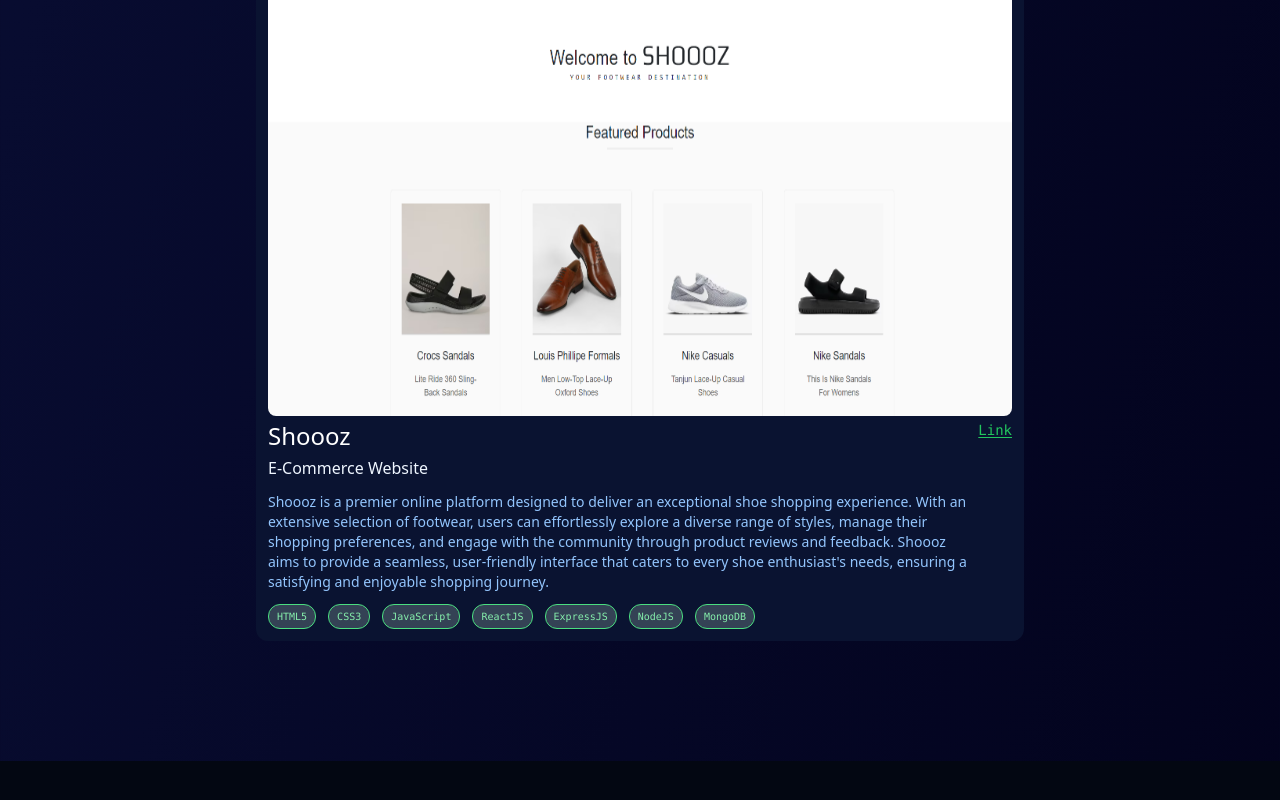
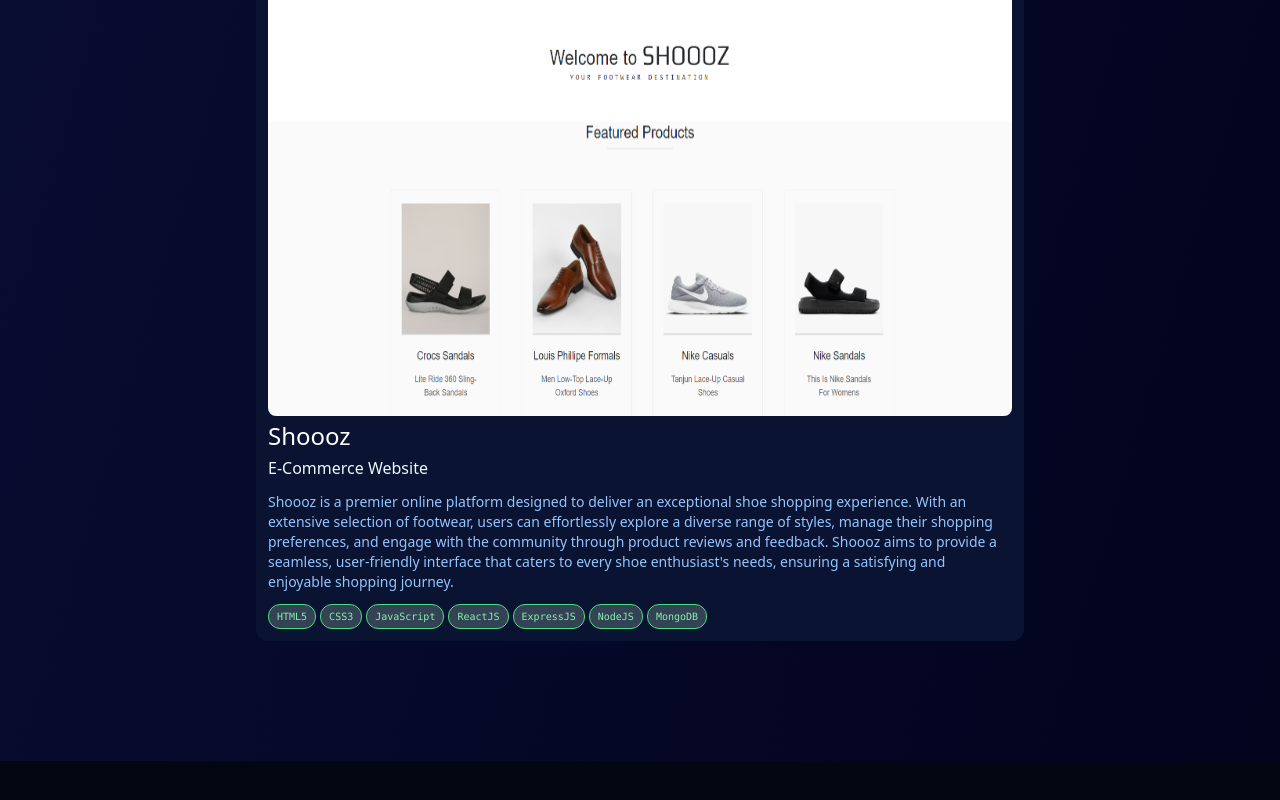
Before and after one commit to sreejithdev2002/Personal-Portfolio-Website, a React (Create React App) app: page / in a window 1280 px wide. Shown: the part 2880-3680 px from the top of the page. Built offline with nearby package versions, Linux system fonts and the light colour scheme.

Commit message:
Made some changes in projects section

```diff
--- a/public/index.html
+++ b/public/index.html
@@ -24,7 +24,7 @@
       work correctly both with client-side routing and a non-root public URL.
       Learn how to configure a non-root public URL by running `npm run build`.
     -->
-    <title>React App</title>
+    <title>SreejithDev2002</title>
   </head>
   <body>
     <noscript>You need to enable JavaScript to run this app.</noscript>
--- a/src/Components/Projects.jsx
+++ b/src/Components/Projects.jsx
@@ -14,11 +14,13 @@
         <ul>
           <li className="flex flex-col justify-between hover:bg-blue-950 mx-[10vw] lg:mx-[20vw] rounded-xl py-2 px-3 bg-[#0a1331] my-10 transition duration-500 hover:scale-105">
             <div>
+              <a href="https://shoooz.vercel.app" target="_blank">
               <img
                 src={Shoooz}
                 alt=""
-                className="h-[30vh] w-[75vw] rounded-lg lg:h-[60vh] lg:w-[60vw] opacity-100"
+                className="h-[20vh] w-[75vw] rounded-lg lg:h-[60vh] lg:w-[60vw] opacity-100"
               />
+              </a>
             </div>
             <div className="flex flex-row justify-between">
               <div>
@@ -38,40 +40,29 @@
                   interface that caters to every shoe enthusiast's needs,
                   ensuring a satisfying and enjoyable shopping journey.
                 </p>
-                <ul className="flex text-[10px] my-1 text-start font-mono font-thin">
-                  <li className="mr-3 bg-green-100 bg-opacity-20 border-[1px] hover:bg-green-400 hover:bg-opacity-50 hover:text-green-100 border-green-400 py-1 px-2 rounded-xl text-green-300 font-mono text-[6px] lg:text-[10px] text-start">
+                <ul className="flex text-[10px] my-1 font-mono font-thin">
+                  <li className="mr-1 bg-green-100 bg-opacity-20 border-[1px] hover:bg-green-400 hover:bg-opacity-50 hover:text-green-100 border-green-400 py-1 px-2 rounded-xl text-green-300 font-mono text-[6px] lg:text-[10px] text-start">
                     HTML5
                   </li>
-                  <li className="mr-3 bg-green-100 bg-opacity-20 border-[1px] hover:bg-green-400 hover:bg-opacity-50 hover:text-green-100 border-green-400 py-1 px-2 rounded-xl text-green-300 font-mono text-[6px] lg:text-[10px] text-start">
+                  <li className="mr-1 bg-green-100 bg-opacity-20 border-[1px] hover:bg-green-400 hover:bg-opacity-50 hover:text-green-100 border-green-400 py-1 px-2 rounded-xl text-green-300 font-mono text-[6px] lg:text-[10px] text-start">
                     CSS3
                   </li>
-                  <li className="mr-3 bg-green-100 bg-opacity-20 border-[1px] hover:bg-green-400 hover:bg-opacity-50 hover:text-green-100 border-green-400 py-1 px-2 rounded-xl text-green-300 font-mono text-[6px] lg:text-[10px] text-start">
+                  <li className="mr-1 bg-green-100 bg-opacity-20 border-[1px] hover:bg-green-400 hover:bg-opacity-50 hover:text-green-100 border-green-400 py-1 px-2 rounded-xl text-green-300 font-mono text-[6px] lg:text-[10px] text-start">
                     JavaScript
                   </li>
-                  <li className="mr-3 bg-green-100 bg-opacity-20 border-[1px] hover:bg-green-400 hover:bg-opacity-50 hover:text-green-100 border-green-400 py-1 px-2 rounded-xl text-green-300 font-mono text-[6px] lg:text-[10px] text-start">
+                  <li className="mr-1 bg-green-100 bg-opacity-20 border-[1px] hover:bg-green-400 hover:bg-opacity-50 hover:text-green-100 border-green-400 py-1 px-2 rounded-xl text-green-300 font-mono text-[6px] lg:text-[10px] text-start">
                     ReactJS
                   </li>
-                  <li className="mr-3 bg-green-100 bg-opacity-20 border-[1px] hover:bg-green-400 hover:bg-opacity-50 hover:text-green-100 border-green-400 py-1 px-2 rounded-xl text-green-300 font-mono text-[6px] lg:text-[10px] text-start">
+                  <li className="mr-1 bg-green-100 bg-opacity-20 border-[1px] hover:bg-green-400 hover:bg-opacity-50 hover:text-green-100 border-green-400 py-1 px-2 rounded-xl text-green-300 font-mono text-[6px] lg:text-[10px] text-start">
                     ExpressJS
                   </li>
-                  <li className="mr-3 bg-green-100 bg-opacity-20 border-[1px] hover:bg-green-400 hover:bg-opacity-50 hover:text-green-100 border-green-400 py-1 px-2 rounded-xl text-green-300 font-mono text-[6px] lg:text-[10px] text-start">
+                  <li className="mr-1 bg-green-100 bg-opacity-20 border-[1px] hover:bg-green-400 hover:bg-opacity-50 hover:text-green-100 border-green-400 py-1 px-2 rounded-xl text-green-300 font-mono text-[6px] lg:text-[10px] text-start">
                     NodeJS
                   </li>
-                  <li className="mr-3 bg-green-100 bg-opacity-20 border-[1px] hover:bg-green-400 hover:bg-opacity-50 hover:text-green-100 border-green-400 py-1 px-2 rounded-xl text-green-300 font-mono text-[6px] lg:text-[10px] text-start">
+                  <li className="mr-1 bg-green-100 bg-opacity-20 border-[1px] hover:bg-green-400 hover:bg-opacity-50 hover:text-green-100 border-green-400 py-1 px-2 rounded-xl text-green-300 font-mono text-[6px] lg:text-[10px] text-start">
                     MongoDB
                   </li>
                 </ul>
-              </div>
-              <div>
-                <a
-                  target="_blank"
-                  rel="noreferrer"
-                  href="https://shoooz.vercel.app/"
-                >
-                  <h2 className="my-1 relative right-10 lg:right-0 font-mono text-sm text-green-500 underline underline-offset-2">
-                    Link
-                  </h2>
-                </a>
               </div>
             </div>
           </li>
```
